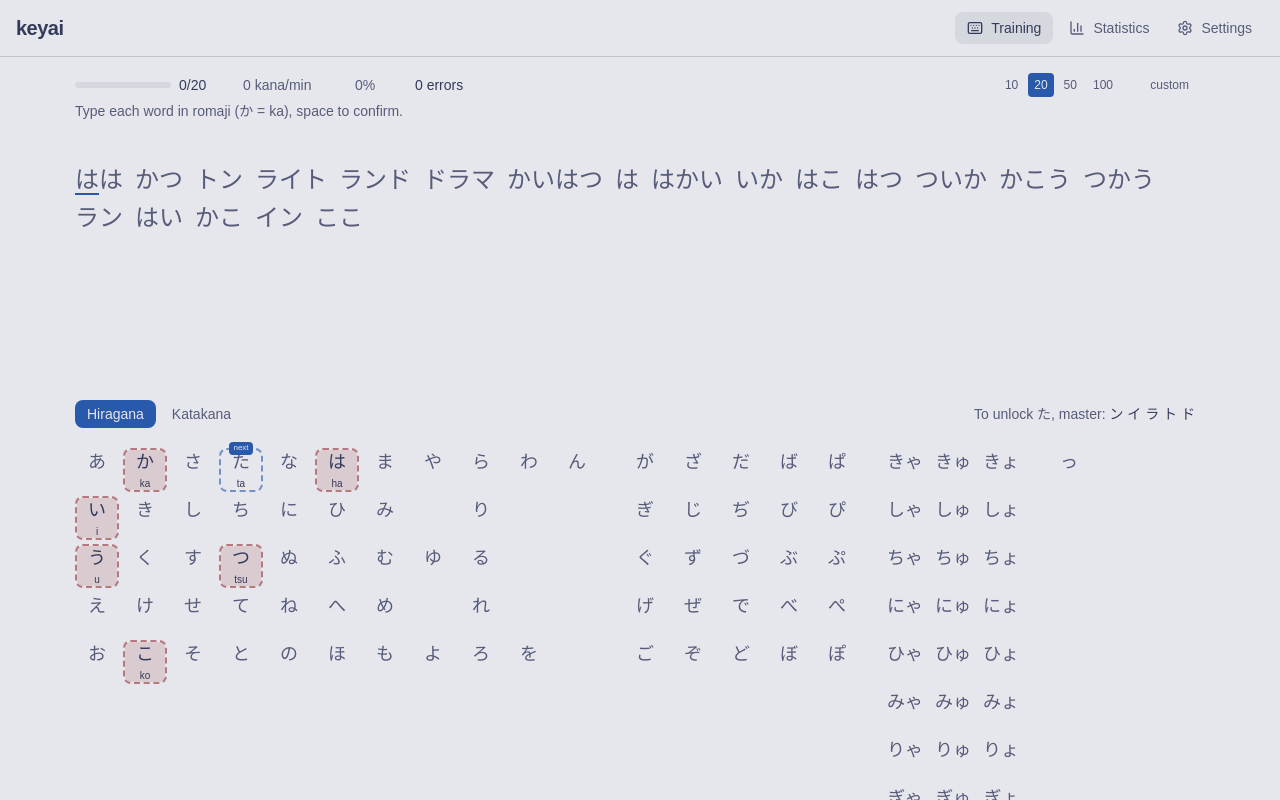
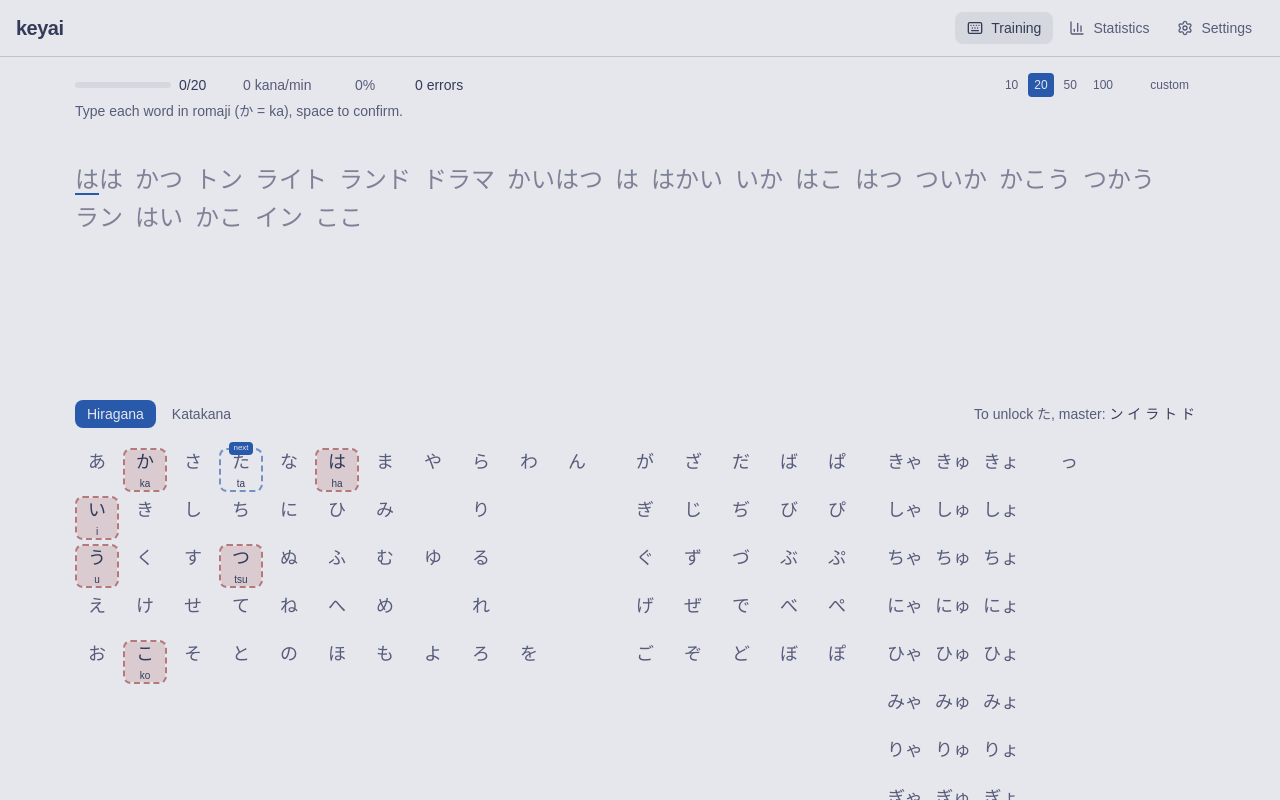
Before and after one commit to mumpkin/keyai, a React (Vite) app in the folder apps/app/: page / in a window 1280 px wide. Built offline with nearby package versions, Linux system fonts and the light colour scheme.

Commit message:
Make the kana still to type stand out from the typed ones
Co-Authored-By: Claude Opus 5.5 <noreply@anthropic.com>

```diff
--- a/apps/app/src/app.tsx
+++ b/apps/app/src/app.tsx
@@ -37,16 +37,18 @@ function CurrentScreen({
 	}
 }
 
+/** Size from which text counts as large for contrast (WCAG 1.4.3). */
+const LARGE_TEXT_PX = 24;
+
 /** Applies the kana size of the settings to the whole interface (C8). */
 function useKanaSize() {
 	const kanaSizePx = useProgress(
 		(state) => state.save.settings.display.kanaSizePx,
 	);
 	useEffect(() => {
-		document.documentElement.style.setProperty(
-			'--kana-size',
-			`${kanaSizePx}px`,
-		);
+		const root = document.documentElement;
+		root.style.setProperty('--kana-size', `${kanaSizePx}px`);
+		root.toggleAttribute('data-small-kana', kanaSizePx < LARGE_TEXT_PX);
 	}, [kanaSizePx]);
 }
 
--- a/apps/app/src/features/training/words/kana-units.tsx
+++ b/apps/app/src/features/training/words/kana-units.tsx
@@ -4,9 +4,9 @@ import type { UnitView } from '@/features/training/series/series-view.ts';
 const unitVariants = cva('', {
 	variants: {
 		state: {
-			typed: 'text-foreground',
+			typed: 'text-typed-foreground',
 			faulty: 'text-destructive',
-			partial: 'text-primary/60',
+			partial: 'text-primary',
 			next: '',
 			pending: '',
 		},
--- a/apps/app/src/features/training/words/word-view.tsx
+++ b/apps/app/src/features/training/words/word-view.tsx
@@ -9,10 +9,10 @@ import { KanaUnits } from './kana-units.tsx';
 const wordVariants = cva('font-kana', {
 	variants: {
 		status: {
-			done: 'text-foreground',
+			done: 'text-typed-foreground',
 			skipped: 'text-muted-foreground line-through',
-			current: 'text-muted-foreground',
-			pending: 'text-muted-foreground',
+			current: 'text-pending-foreground',
+			pending: 'text-pending-foreground',
 		},
 	},
 });
--- a/apps/app/src/styles/app.css
+++ b/apps/app/src/styles/app.css
@@ -113,6 +113,8 @@
 	--color-accent-foreground: var(--accent-foreground);
 	--color-accent: var(--accent);
 	--color-muted-foreground: var(--muted-foreground);
+	--color-pending-foreground: var(--pending-foreground);
+	--color-typed-foreground: var(--typed-foreground);
 	--color-muted: var(--muted);
 	--color-secondary-foreground: var(--secondary-foreground);
 	--color-secondary: var(--secondary);
@@ -154,6 +156,8 @@
 	--secondary-foreground: #343b59;
 	--muted: #d6d8df;
 	--muted-foreground: #565c79;
+	--pending-foreground: #7e8297;
+	--typed-foreground: #11162a;
 	--accent: #d6d8df;
 	--accent-foreground: #343b59;
 	--destructive: #942f2f;
@@ -192,6 +196,8 @@
 	--secondary-foreground: #c0caf5;
 	--muted: #292e42;
 	--muted-foreground: #8e96bc;
+	--pending-foreground: #61667e;
+	--typed-foreground: #f2f4ff;
 	--accent: #292e42;
 	--accent-foreground: #c0caf5;
 	--destructive: #f7768e;
@@ -211,6 +217,11 @@
 	--sidebar-accent-foreground: oklch(0.985 0 0);
 	--sidebar-border: oklch(1 0 0 / 10%);
 	--sidebar-ring: oklch(0.556 0 0);
+}
+
+/* The pending colour only reaches the contrast of large text (WCAG 1.4.3). */
+:root[data-small-kana] {
+	--pending-foreground: var(--muted-foreground);
 }
 
 @layer base {
```
Also changed, not shown: 3 other files (tests, documents, lock files or other folders).
